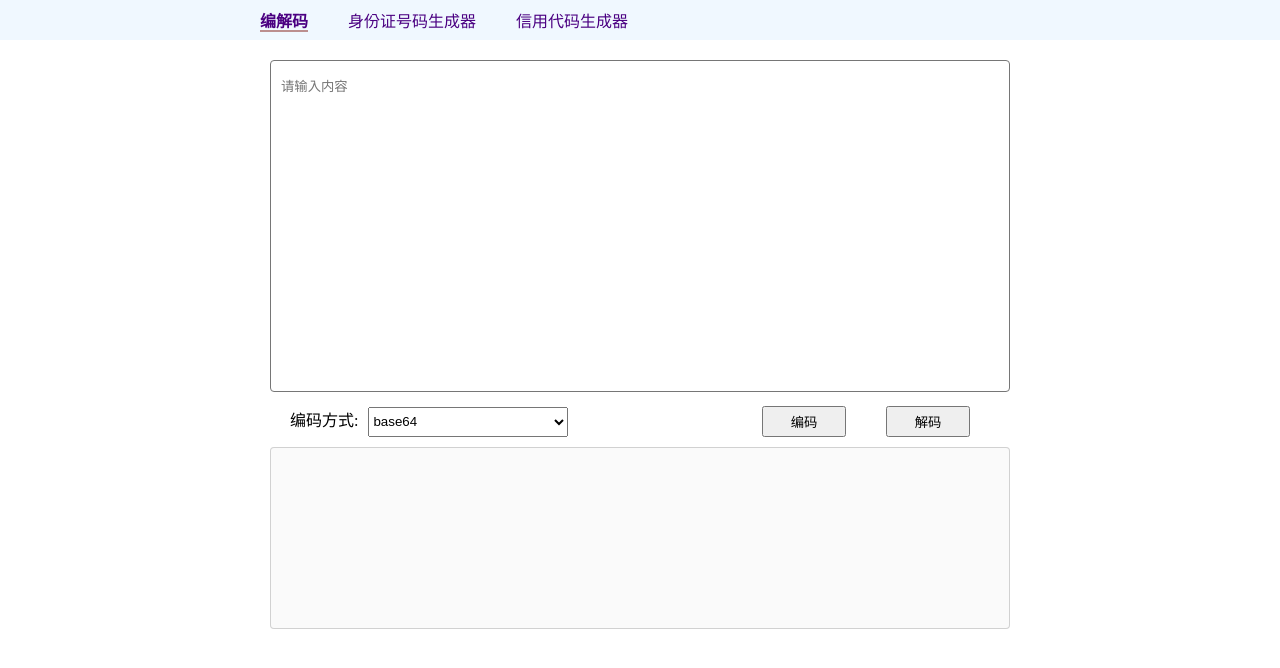
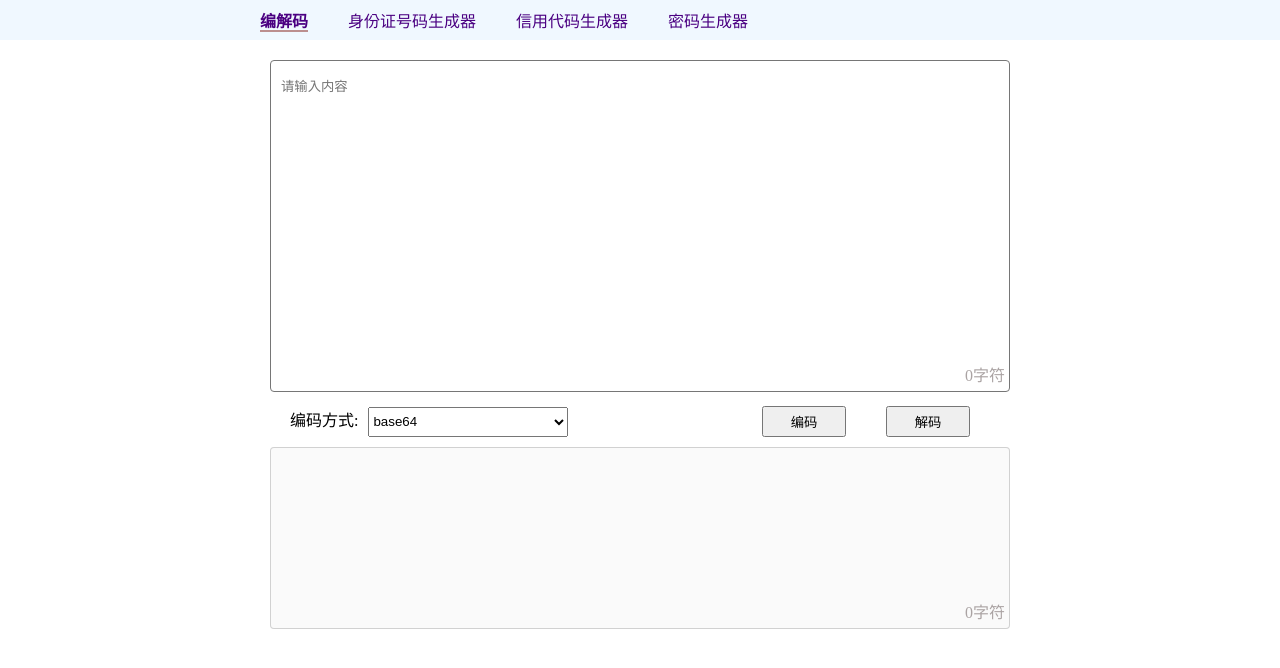
Before and after one commit to champkeh/tools, a Vue app: page /encoding in a window 1280 px wide. Shown: the top 668 px of the page. Built offline with nearby package versions, Linux system fonts and the light colour scheme.

Commit message:
添加缓存

```diff
--- a/src/components/NavBar.vue
+++ b/src/components/NavBar.vue
@@ -4,6 +4,7 @@
       <li><RouterLink to="/encoding">编解码</RouterLink></li>
       <li><RouterLink to="/idcard">身份证号码生成器</RouterLink></li>
       <li><RouterLink to="/credit">信用代码生成器</RouterLink></li>
+      <li><RouterLink to="/password">密码生成器</RouterLink></li>
     </ul>
   </nav>
 </template>
--- a/src/router/routes.ts
+++ b/src/router/routes.ts
@@ -1,4 +1,22 @@
 import { RouteRecordRaw } from "vue-router"
+
+// const modules = import.meta.glob("/src/views/**/*.vue")
+//
+// console.log(modules)
+// // const routes: RouteRecordRaw[] = []
+// Object.keys(modules).forEach((key) => {
+//   const path = key.replace(".vue", "").replace(/^\/src/, "")
+//   const title = path.split("/").slice(-1)[0]
+//
+//   console.log(modules[key]().then(console.log))
+//   // routes.push({
+//   //   path,
+//   //   component: modules[key],
+//   //   meta: {
+//   //     title,
+//   //   },
+//   // })
+// })
 
 const routes: RouteRecordRaw[] = [
   {
@@ -29,6 +47,13 @@ const routes: RouteRecordRaw[] = [
       title: "社会信用代码生成器",
     },
   },
+  {
+    path: "/password",
+    component: () => import("@/views/password.vue"),
+    meta: {
+      title: "密码生成器",
+    },
+  },
 ]
 
 export default routes
--- a/src/views/encoding.vue
+++ b/src/views/encoding.vue
@@ -1,7 +1,8 @@
 <template>
   <main>
-    <div class="input">
-      <textarea v-model="text" rows="20" placeholder="请输入内容"></textarea>
+    <div class="input textarea-wrapper">
+      <textarea v-model="input" rows="20" placeholder="请输入内容"></textarea>
+      <span class="count">{{ input.length }}字符</span>
     </div>
     <div class="actions">
       <div style="flex: 1">
@@ -21,9 +22,10 @@
         <button @click="decodeAction">解码</button>
       </div>
     </div>
-    <div class="result">
+    <div class="result textarea-wrapper">
       <textarea disabled :value="result" cols="30" rows="10"></textarea>
       <CopyIcon class="icon icon-copy" />
+      <span class="count">{{ result.length }}字符</span>
     </div>
   </main>
 </template>
@@ -35,15 +37,15 @@ import { encode, decode, Encoding } from "@/utils/encoding"
 
 const encodings = ["base64", "lzstring"]
 const currentEncoding = ref<Encoding>("base64")
-const text = ref("")
+const input = ref("")
 const result = ref("")
 
 function encodeAction() {
-  result.value = encode(text.value, currentEncoding.value)
+  result.value = encode(input.value, currentEncoding.value)
 }
 
 function decodeAction() {
-  result.value = decode(text.value, currentEncoding.value)
+  result.value = decode(input.value, currentEncoding.value)
 }
 </script>
 
@@ -70,6 +72,16 @@ main {
   select {
     height: 30px;
     min-width: 200px;
+  }
+}
+.textarea-wrapper {
+  position: relative;
+
+  .count {
+    position: absolute;
+    bottom: 10px;
+    right: 5px;
+    color: #aaa3a3;
   }
 }
 textarea {
--- /dev/null
+++ b/src/views/password.vue
@@ -0,0 +1,18 @@
+<template>
+  <main>敬请期待~</main>
+</template>
+
+<script lang="ts" setup></script>
+
+<style lang="scss" scoped>
+h1 {
+  text-align: center;
+}
+main {
+  display: block;
+  flex-direction: column;
+  max-width: 800px;
+  margin: 0 auto;
+  padding: 20px 30px;
+}
+</style>
```
Also changed, not shown: 404.html (added, +10 -0 lines), mod.ts (+32 -6 lines).
